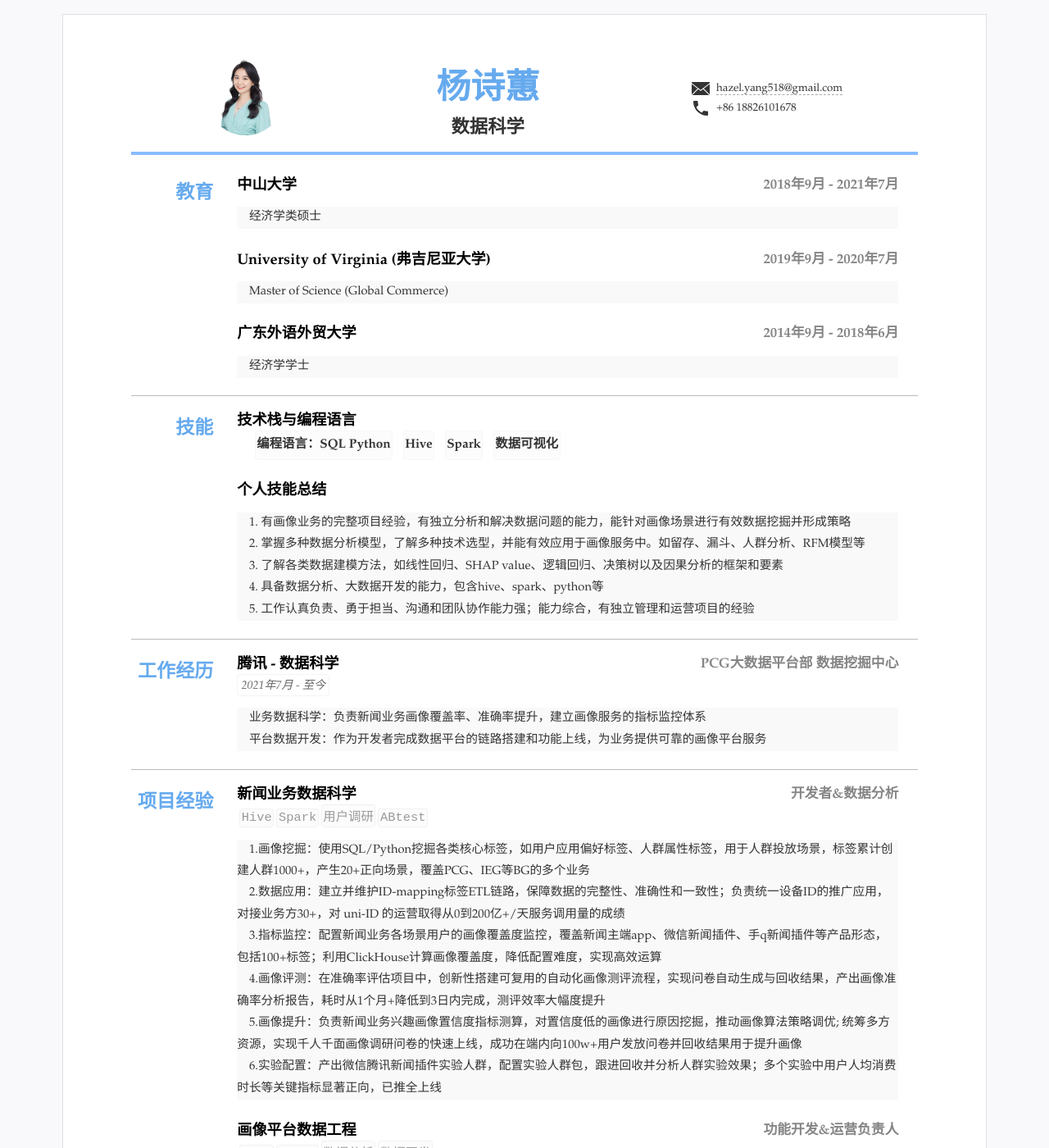
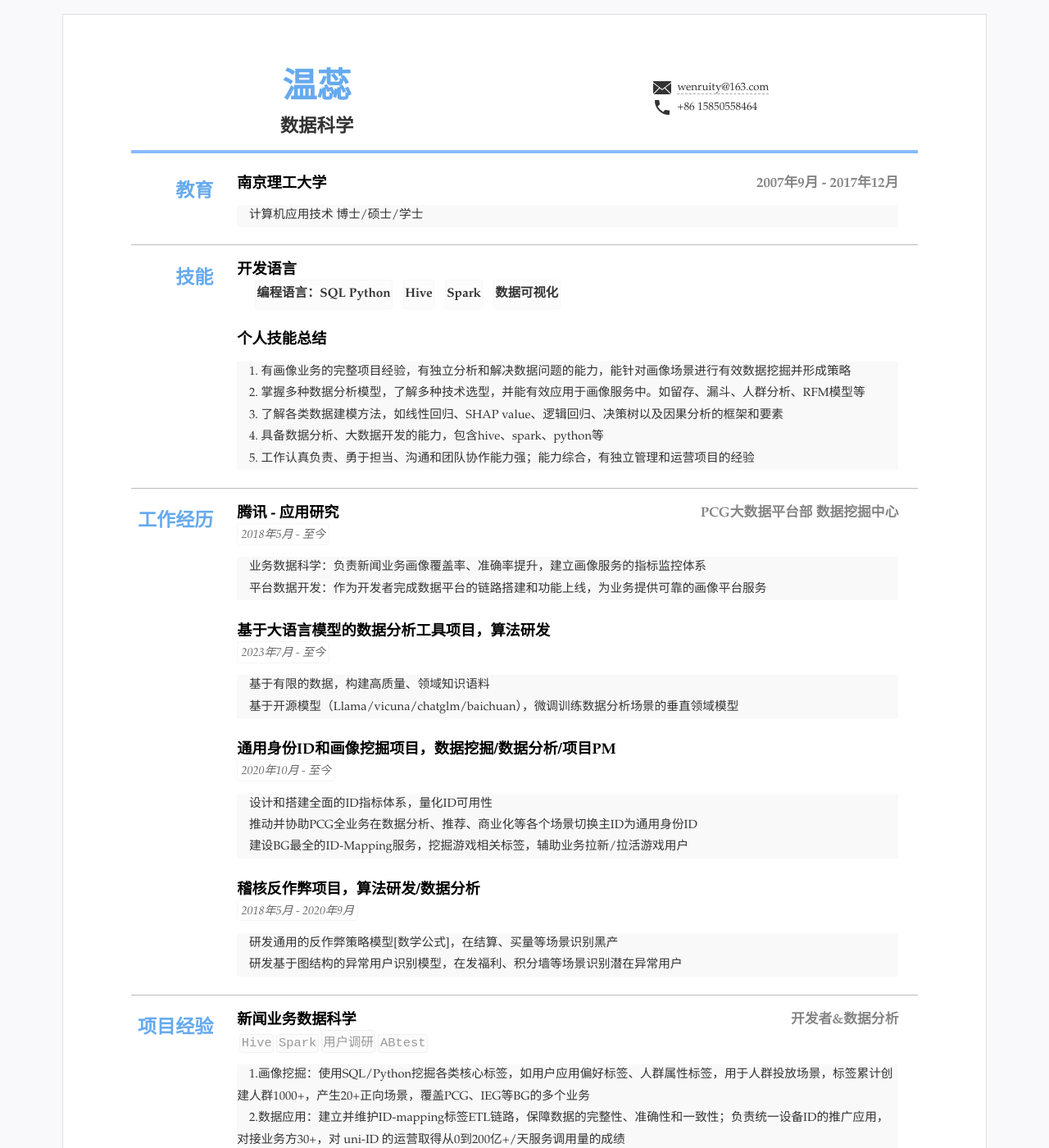
Before and after one commit to wenruity/resume1, a Jekyll site: the page built from index.html, in a window 1280 px wide and 1400 px high. Shown: the whole window at 82% size. Built offline with Jekyll 4.4.1, drawn with Linux system fonts in a browser that asks for light colours.

Commit message:
Update resume.yml

```diff
--- a/_data/resume.yml
+++ b/_data/resume.yml
@@ -1,18 +1,18 @@
 # 数据格式可以为 yaml(文件以.yml结尾) 或者json(文件以.json结尾)
 # 如果YAML格式的数据请先检查格式是否有误，可选检查工具 http://www.yamllint.com
 
-title: "杨诗蕙简历qqq"
+title: "温蕊简历"
 lang: "zh" #语言设置 zh表示中文 en 表示英语
-name: "杨诗蕙"
+name: "温蕊"
 jobtitle: "数据科学" #可空不显示
-photo: "assets/img/WechatIMG29.jpeg" #照片可空，不显示
+photo: "" #照片可空，不显示
 
 #联系方式
 contact: #联系方式连接等3~5行
-- text: "hazel.yang518@gmail.com" #文本内容
-  href: 'mailto:hazel.yang518@gmail.com' #链接，无链接则空
+- text: "wenruity@163.com" #文本内容
+  href: 'mailto:wenruity@163.com' #链接，无链接则空
   icon: 'icons/email.svg' #图标 svg文件
-- text: "+86 18826101678"
+- text: "+86 15850558464"
   icon: 'icons/phone.svg'
   # - text: "your-website.com"
   #  href: 'http://your-website.com'
@@ -29,23 +29,15 @@ main: #简历主要内容，
 - type: education #类别为ID
   name: 教育 #显示名称，空则使用type
   content: #内容基本格式 标题-副标题-日期-详细内容 (都允许空)
-  - title: 中山大学
+  - title: 南京理工大学
     # duration:
-    sub: 2018年9月 - 2021年7月
-    detail: 经济学类硕士
-  - title: University of Virginia (弗吉尼亚大学)
-    # duration:
-    sub: 2019年9月 - 2020年7月
-    detail: Master of Science (Global Commerce)
-  - title: 广东外语外贸大学
-    # duration:
-    sub: 2014年9月 - 2018年6月
-    detail: 经济学学士
+    sub: 2007年9月 - 2017年12月
+    detail: 计算机应用技术 博士/硕士/学士
 
 - type: 技能
   # name: "技术栈和编程语言"
   content:
-  - title: 技术栈与编程语言
+  - title: 开发语言
     items: #itmems 可以小块的方式显示
     - 编程语言：SQL Python
     - Hive
@@ -61,9 +53,9 @@ main: #简历主要内容，
 - type: experience
   name: 工作经历
   content:
-  - title: 腾讯 - 数据科学
+  - title: 腾讯 - 应用研究
     sub: PCG大数据平台部   数据挖掘中心
-    duration: "2021年7月 - 至今"
+    duration: "2018年5月 - 至今"
     tags:
     # - 画像挖掘
     # - 标签开发
@@ -74,19 +66,28 @@ main: #简历主要内容，
     # summary: 职务或者工作总结(自动折叠)
     detail: 业务数据科学：负责新闻业务画像覆盖率、准确率提升，建立画像服务的指标监控体系 <br>  &nbsp &nbsp  平台数据开发：作为开发者完成数据平台的链路搭建和功能上线，为业务提供可靠的画像平台服务
 
-  # - title: 京东 - 数据产品 (实习)
+  - title: 基于大语言模型的数据分析工具项目，算法研发
   #   sub:  人工智能事业部
-  #   duration: "2019年6月 - 2019年8月"
+    duration: "2023年7月 - 至今"
   #   tags:
   #   # summary: 职务或者工作总结(自动折叠)
-  #   detail: 知识图谱产品经理：负责药学知识图谱面向药师端的产品功能策划及优化迭代，负责撰写需求文档，梳理数据结构，输出产品原型图，推动接入药品处方审核平台
+    detail: 基于有限的数据，构建高质量、领域知识语料 <br>  &nbsp &nbsp  基于开源模型（Llama/vicuna/chatglm/baichuan），微调训练数据分析场景的垂直领域模型
 
-  # - title: 晨星资讯 - 数据分析 (实习)
+
+  - title: 通用身份ID和画像挖掘项目，数据挖掘/数据分析/项目PM
   #   sub:  全球基金部门
-  #   duration: "2018年6月 - 2018年8月"
+    duration: "2020年10月 - 至今"
   #   tags:
   #   # summary: 职务或者工作总结(自动折叠)
-  #   detail: 金融数据分析师：负责建立全球主要金融市场的基金数据库，构建dashboard以支持数据质量检查（交互式/自动化/可视化），提高预测模型和底层数据的可解释性
+    detail: 设计和搭建全面的ID指标体系，量化ID可用性 <br>  &nbsp &nbsp  推动并协助PCG全业务在数据分析、推荐、商业化等各个场景切换主ID为通用身份ID <br>  &nbsp &nbsp  建设BG最全的ID-Mapping服务，挖掘游戏相关标签，辅助业务拉新/拉活游戏用户
+
+  - title: 稽核反作弊项目，算法研发/数据分析
+  #   sub:  全球基金部门
+    duration: "2018年5月 - 2020年9月"
+  #   tags:
+  #   # summary: 职务或者工作总结(自动折叠)
+    detail: 研发通用的反作弊策略模型[数学公式]，在结算、买量等场景识别黑产 <br>  &nbsp &nbsp  研发基于图结构的异常用户识别模型，在发福利、积分墙等场景识别潜在异常用户
+
 
     open: open
     #可以设置open默认展开
```
